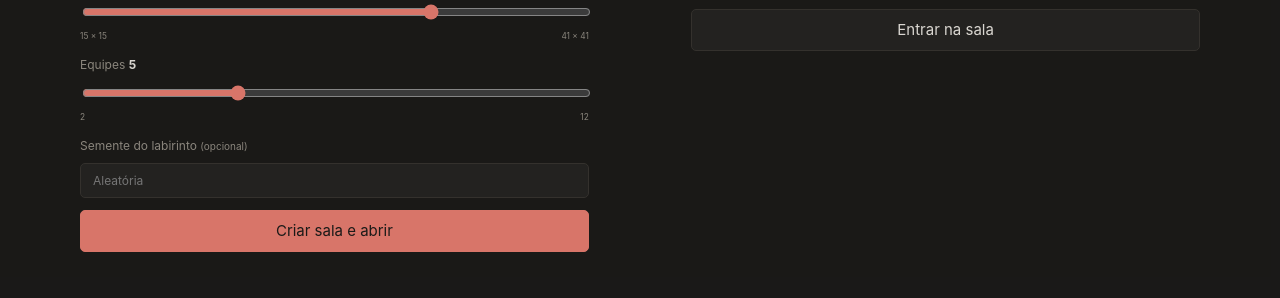
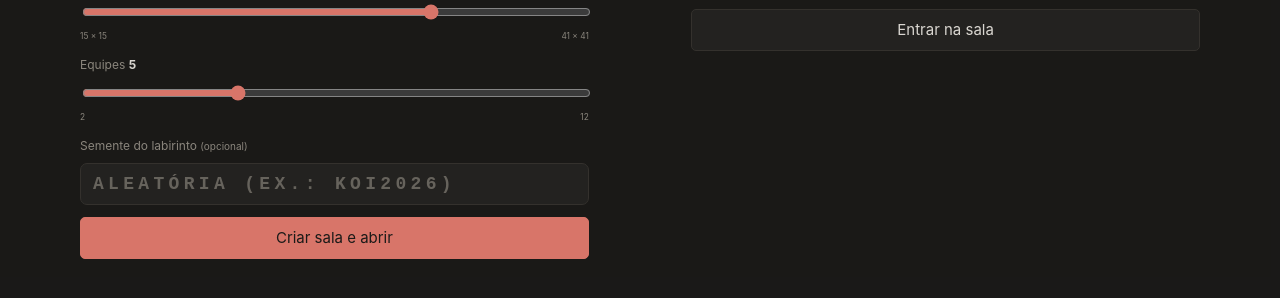
Before and after one commit to code-neves/labicomp, a plain HTML site: page index.html in a window 1280 px wide. Shown: the part 486-784 px from the top of the page. Drawn offline with nearby package versions, Linux system fonts and the light colour scheme.

Commit message:
Add files via upload

```diff
--- a/index.html
+++ b/index.html
@@ -18,7 +18,7 @@
     <div class="welcome-card card" data-koi-avoid="0.12">
       <p class="eyebrow">KOI · LABORATÓRIO DE COMPUTAÇÃO</p><h1 id="welcome-title">Labirinto <span>Lógico</span></h1><p class="lead">Crie um novo desafio ou entre em um labirinto compartilhado.</p>
       <div class="welcome-options">
-        <section class="welcome-option" aria-labelledby="generate-title"><p class="eyebrow">NOVA SALA</p><h2 id="generate-title">Criar uma sala</h2><p>Escolha o tamanho e as equipes. Depois, compartilhe o código da sala com o grupo.</p><label for="setup-size"><span>Tamanho <b id="setup-size-value">33 × 33</b></span><input id="setup-size" type="range" min="15" max="41" step="2" value="33"><span class="range-ends"><small>15 × 15</small><small>41 × 41</small></span></label><label for="setup-teams"><span>Equipes <b id="setup-teams-value">5</b></span><input id="setup-teams" type="range" min="2" max="12" step="1" value="5"><span class="range-ends"><small>2</small><small>12</small></span></label><label for="setup-seed"><span>Semente do labirinto <small>(opcional)</small></span><input id="setup-seed" type="number" min="1" max="4294967295" step="1" inputmode="numeric" placeholder="Aleatória"></label><button id="create-room" class="b p" type="button">Criar sala e abrir</button><span id="room-create-error" class="form-error" role="status" aria-live="polite"></span></section>
+        <section class="welcome-option" aria-labelledby="generate-title"><p class="eyebrow">NOVA SALA</p><h2 id="generate-title">Criar uma sala</h2><p>Escolha o tamanho e as equipes. Depois, compartilhe o código da sala com o grupo.</p><label for="setup-size"><span>Tamanho <b id="setup-size-value">33 × 33</b></span><input id="setup-size" type="range" min="15" max="41" step="2" value="33"><span class="range-ends"><small>15 × 15</small><small>41 × 41</small></span></label><label for="setup-teams"><span>Equipes <b id="setup-teams-value">5</b></span><input id="setup-teams" type="range" min="2" max="12" step="1" value="5"><span class="range-ends"><small>2</small><small>12</small></span></label><label for="setup-seed"><span>Semente do labirinto <small>(opcional)</small></span><input id="setup-seed" type="text" maxlength="32" pattern="[a-z0-9]*" inputmode="text" autocomplete="off" autocapitalize="none" spellcheck="false" placeholder="Aleatória (ex.: koi2026)"></label><button id="create-room" class="b p" type="button">Criar sala e abrir</button><span id="room-create-error" class="form-error" role="status" aria-live="polite"></span></section>
         <section class="welcome-option" aria-labelledby="join-room-title"><p class="eyebrow">ENTRAR NO GRUPO</p><h2 id="join-room-title">Entrar numa sala</h2><p>Digite o código que o professor ou outro participante compartilhou.</p><label for="room-code-input"><span>Código da sala</span><input id="room-code-input" type="text" maxlength="6" inputmode="text" autocomplete="off" autocapitalize="characters" spellcheck="false" placeholder="ABC123" aria-describedby="room-join-error"></label><button id="join-room" class="b" type="button">Entrar na sala</button><span id="room-join-error" class="form-error" role="status" aria-live="polite"></span></section>
       </div>
     </div>
```
